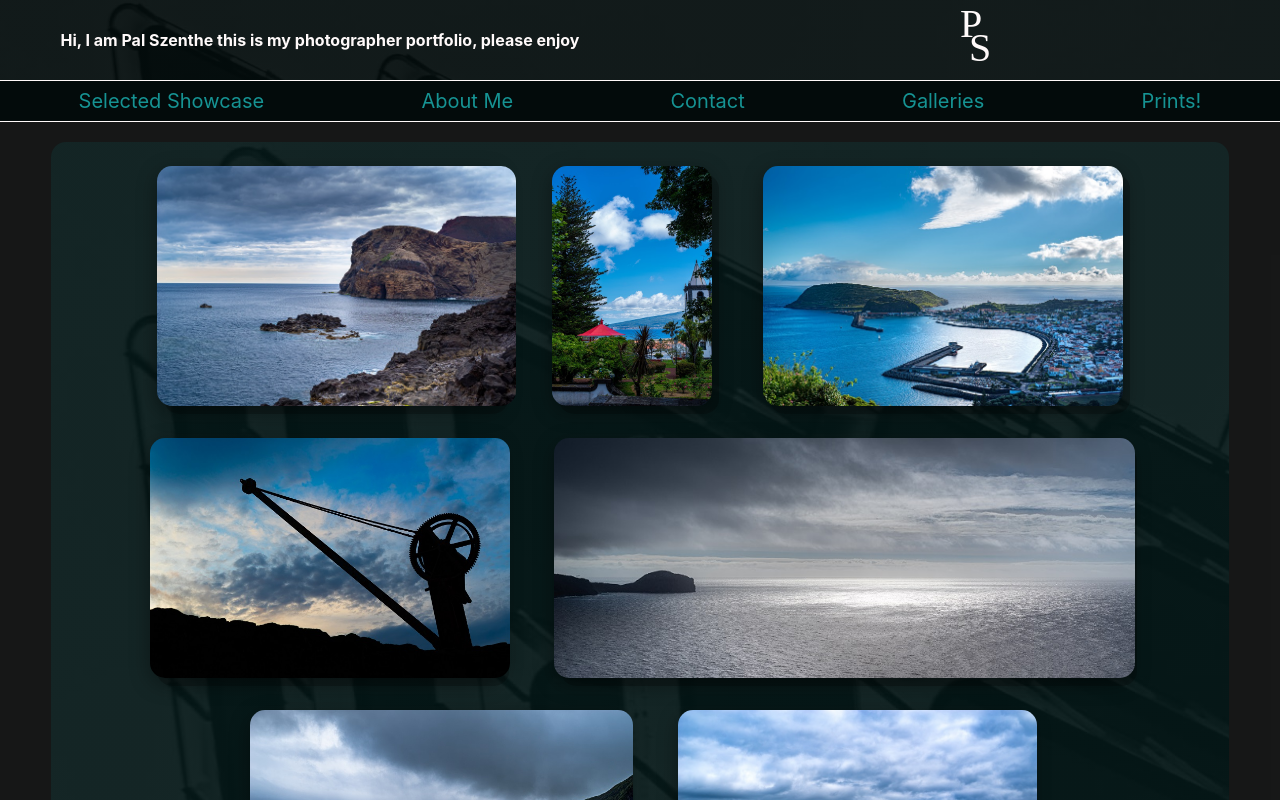
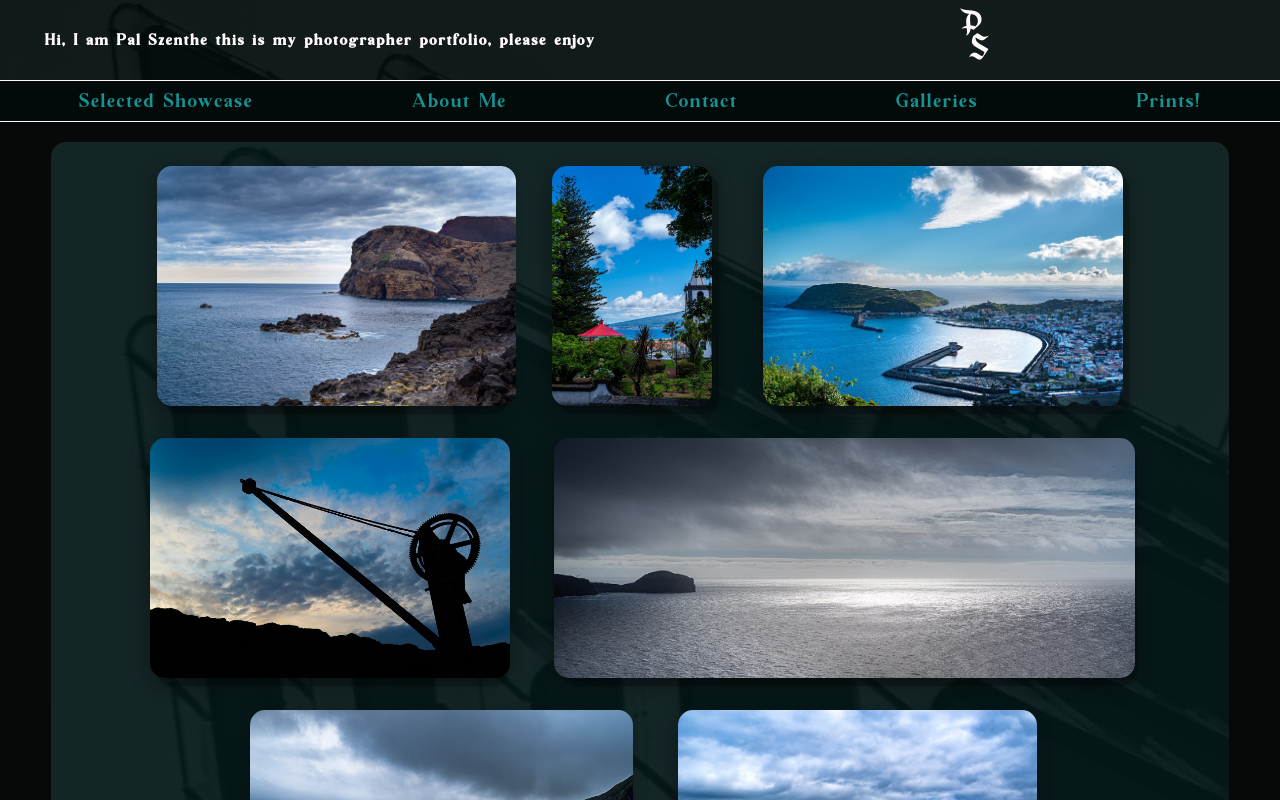
Before and after one commit to Mr-Psmith/photo-portf, a React (Create React App) app: page / in a window 1280 px wide. Shown: the top 800 px of the page. Built offline with nearby package versions, Linux system fonts and the light colour scheme.

Commit message:
galleries menu

```diff
--- a/src/App.js
+++ b/src/App.js
@@ -1,27 +1,45 @@
 import {useState} from "react";
 import classes from'./App.module.css';
 import Footer from './components/footer';
-import PGallerySelection from "./pages/picture-gallery-selection";
+import GallerySelection from "./pages/picture-gallery-selection";
 import Header from "./components/header";
+import GalleryThematic from "./pages/picture-gallery-thematic";
 
 
 function App() {
-  const PGallerySelectionConst = <PGallerySelection /* Prbox16ClickHandler={box16ClickHandler}  *//>;
-
+  const GallerySelectionConst = <GallerySelection /* Prbox16ClickHandler={box16ClickHandler}  *//>;
+  const GalleryThematicConst = <GalleryThematic />;
 
   const [pgs, setPgs] = useState(true);
+  const [pgt, setPgt] = useState(true);
 
+  function gallerySelectionHandler(){
+    setPgs(true);
+    setPgt(false);
+  }
+  function aboutHandler() {
 
+  }
+  function contactHandler() {
 
+  }
+  function galleryThematicHandler() {
+    setPgt(true);
+    setPgs(false);
+
+  }
+  function printsHandler() {
+
+  }
 
   return (
     <div className={classes.main__App}>
       <section>
-        <Header />
+        <Header gallerySelectionHandlerPpr={gallerySelectionHandler} aboutHandlerPpr={aboutHandler} contactHandlerPpr={contactHandler} galleryThematicHandlerPpr={galleryThematicHandler} printsHandlerPpr={printsHandler} />
       </section>
       <section>
-        {pgs ? PGallerySelectionConst : ""}
-
+        {pgs ? GallerySelectionConst : ""}
+        {pgt ? GalleryThematicConst : ""}
 
 
 
--- /dev/null
+++ b/src/components/galleryMenu.js
@@ -0,0 +1,20 @@
+import classes from "./galleryMenu.module.css";
+
+import { motion } from "framer-motion";
+
+function GalleryUnderMenu(props) {
+
+    return (
+        <>
+            <motion.div initial={{ x: "900%" }} animate={{ x: props.closeXPr ? "0" : 0 }} transition={{ delay: 1, duration: 1, type: "spring", bounce: 0.3 }} exit={{x: "900%"}} className={classes.galleryMenuMain}>
+                <li>Azores</li>
+                <li>Oceans</li>
+                <li>Greenery</li>
+                <li>Cities</li>
+                <li>Canada</li>
+            </motion.div>
+        </>
+    );
+};
+
+export default GalleryUnderMenu;
--- /dev/null
+++ b/src/components/galleryMenu.module.css
@@ -0,0 +1,8 @@
+.galleryMenuMain {
+    position: fixed;
+    top: 0;
+    right: 10vw;
+    padding: 1vh 1vw;
+    margin: 0 auto;
+
+}
--- a/src/components/header.js
+++ b/src/components/header.js
@@ -1,17 +1,27 @@
+import { useEffect, useState } from "react";
 import HeaderUpper from "./header-upper";
 import classes from "./header.module.css";
 import MenuMain from "./menu-main";
+import GalleryUnderMenu from "./galleryMenu";
 
 
 
-function Header () {
+function Header(props) {
+    const [gum, setGum] = useState("");
 
+    /* useEffect(() => {
+    function galleryMenuHandler() {
+        setGum(<GalleryUnderMenu />);
+    }
+    function galleryMenuLeaveHandler() {
+        setGum("");
+    } [galleryMenuHandler,galleryMenuLeaveHandler]}); */
 
     return (
         <>
             <div className={classes.header_main}>
                 <HeaderUpper />
-            <MenuMain />
+                <MenuMain gallerySelectionHandlerPr={props.gallerySelectionHandlerPpr} aboutHandlerPr={props.aboutHandlerPpr} contactHandlerPr={props.contactHandlerPpr} galleryThematicHandlerPr={props.galleryThematicHandlerPpr} printsHandlerPr={props.printsHandlerPpr} /* galleryMenuPr={galleryMenuHandler} galleryMenuLeavePr={galleryMenuLeaveHandler} */ />
             </div>
         </>
     )
--- a/src/components/menu-main.js
+++ b/src/components/menu-main.js
@@ -2,17 +2,17 @@ import classes from "./menu-main.module.css";
 
 
 
-function MenuMain () {
+function MenuMain (props) {
 
 
 return (
     <>
         <div className={classes.menu_main}>
-            <li>Selected Showcase</li>
-            <li>About Me</li>
-            <li>Contact</li>
-            <li>Galleries</li>
-            <li>Prints!</li>
+            <li onClick={props.gallerySelectionHandlerPr}>Selected Showcase</li>
+            <li onClick={props.aboutHandlerPr}>About Me</li>
+            <li onClick={props.contactHandlerPr}>Contact</li>
+            <li onClick={props.galleryThematicHandlerPr} onMouseEnter={props.galleryMenuPr} onMouseLeave={props.galleryMenuLeavePr}>Galleries</li>
+            <li onClick={props.printsHandlerPr}>Prints!</li>
         </div>
     </>
 )
--- a/src/index.css
+++ b/src/index.css
@@ -1,17 +1,28 @@
 body {
   margin: 0;
-  font-family: -apple-system, BlinkMacSystemFont, 'Segoe UI', 'Roboto', 'Oxygen',
+  font-family:  "lumiera", -apple-system, BlinkMacSystemFont, 'Segoe UI', 'Roboto', 'Oxygen',
     'Ubuntu', 'Cantarell', 'Fira Sans', 'Droid Sans', 'Helvetica Neue',
     sans-serif;
   -webkit-font-smoothing: antialiased;
   -moz-osx-font-smoothing: grayscale;
   overflow-x: hidden;
+  letter-spacing: 0.1rem;
   scrollbar-width: 1vw;
+  background-color: rgb(26, 26, 26);
 }
 
 code {
-  font-family: source-code-pro, Menlo, Monaco, Consolas, 'Courier New',
+  font-family: "lumiera", source-code-pro, Menlo, Monaco, Consolas, 'Courier New',
     monospace;
+}
+
+@font-face {
+  src: local("lumiera"), url("./fonts/Lumiera.woff");
+  font-family: "Lumiera";
+}
+@font-face {
+  src: local("enchanted"), url("./fonts/EnchantedLand.otf");
+  font-family: "EnchantedLand";
 }
 
 @media (min-width: 1200px) {
--- a/src/pages/picture-gallery-selection.js
+++ b/src/pages/picture-gallery-selection.js
@@ -74,7 +74,7 @@ import ArrowLeft from "../utility/arrow-left";
 
 
 
-function PGallerySelection(props) {
+function GallerySelection(props) {
 
     const [slider, setSlider] = useState(false);
     const [closeX, setCloseX] = useState(false);
@@ -545,4 +545,4 @@ function PGallerySelection(props) {
     )
 }
 
-export default PGallerySelection;
+export default GallerySelection;
--- a/src/pages/picture-gallery-selection.module.css
+++ b/src/pages/picture-gallery-selection.module.css
@@ -48,7 +48,7 @@ img:active {
 
 .picture30Select__wrapper {
     position: fixed;
-    top: -85vh;
+    top: -86vh;
     left: 0vw;
     height: 80vh;
     width: 100vw;
--- a/src/pages/picture-gallery-thematic.js
+++ b/src/pages/picture-gallery-thematic.js
@@ -1,2 +1,28 @@
 //these are a kind of menü, and gallery coop, so 6-8 thematic picture, which if clicked brings you to the page of the given theme
-    //the menu itself could let users go to the submenüs, the thematic gallerypieces, as a rolldown menu
+//the menu itself could let users go to the submenüs, the thematic gallerypieces, as a rolldown menu
+import classes from "./picture-gallery-thematic.module.css";
+import { motion } from "framer-motion";
+
+import pictureAzores from "../img/picsResizedTo10/IMGP0806-1-3.jpg";
+import pictureOceanic from "../img/picsResizedTo10/IMGP3835-1-3.jpg";
+import pictureNature from "../img/picsResizedTo10/IMGP1781-1.jpg";
+import pictureCity from "../img/picsResizedTo10/IMGP2413-1-2.jpg";
+import pictureCanada from "../img/picsResizedTo10/IMGP6593.jpg";
+
+
+function GalleryThematic(props) {
+
+    return (
+        <>
+            <div className={classes.galleryThematic__main}>
+                <div className={classes.menuImages__wrapper}><img src={pictureAzores} alt="" className={classes.menuImages}></img><p>My picture collection I shooted on Azores</p></div>
+                <div className={classes.menuImages__wrapper}><img src={pictureOceanic} alt="" className={classes.menuImages}></img><p>Pictures focusing on oceanic landscapes</p></div>
+                <div className={classes.menuImages__wrapper}><img src={pictureNature} alt="" className={classes.menuImages}></img><p>Green, lush, and chaotic</p></div>
+                <div className={classes.menuImages__wrapper}><img src={pictureCity} alt="" className={classes.menuImages}></img><p>From Cities to people</p></div>
+                <div className={classes.menuImages__wrapper}><img src={pictureCanada} alt="" className={classes.menuImages}></img><p>From Canada with love</p></div>
+            </div>
+        </>
+    );
+};
+
+export default GalleryThematic;
--- a/src/pages/picture-gallery-thematic.module.css
+++ b/src/pages/picture-gallery-thematic.module.css
@@ -1,9 +1,36 @@
-/* .footer_main {
-    width: 100vw;
-    height: 5vh;
-    position: fixed;
-    bottom: 0;
+.galleryThematic__main {
+    width: 90vw;
+    margin: 2.5vh auto;
+    padding: 3vh 1vw;
+    background: linear-gradient(rgba(5.1, 23.5, 23.5, 0.933), rgba(5.1, 23.5, 23.5, 0.933)),url(../img/IMGP7571-3.jpg) no-repeat;
+    background-size: cover;
+    border-radius: 15px;
+    display: flex;
+    flex-direction: row;
+    flex-wrap: wrap;
+    justify-content: center;
+}
+.menuImages__wrapper {
+    height: 30vh;
+    margin: 4vh 4vw;
+    /* box-shadow: 3px 3px 3px 7px rgba(17, 94, 94, 0.411); */
+    box-shadow: 7px 8px 0 rgba(0, 0, 0, 0.226), 0 6px 20px 0 rgba(0, 0, 0, 0.384);
+    cursor: pointer;
+    background-color: transparent;
+    border-radius: 15px;
+    -webkit-tap-highlight-color: transparent;
+}
+.menuImages {
+    background-size: cover;
+    height: 30vh;
+    border-radius: 15px;
+    -webkit-tap-highlight-color: transparent;
+    background-color: transparent;
+}
+.menuImages__wrapper p {
+    position: relative;
+    top: 0vh;
     left: 0;
-    margin: auto;
-    background-color: darkcyan;
-} */
+
+    font-size: 1.4vh;
+}
```
Also changed, not shown: src/fonts/EnchantedLand.otf (added), src/fonts/Lumiera.woff (added). Lines whose indentation alone changed are shown as unchanged.
